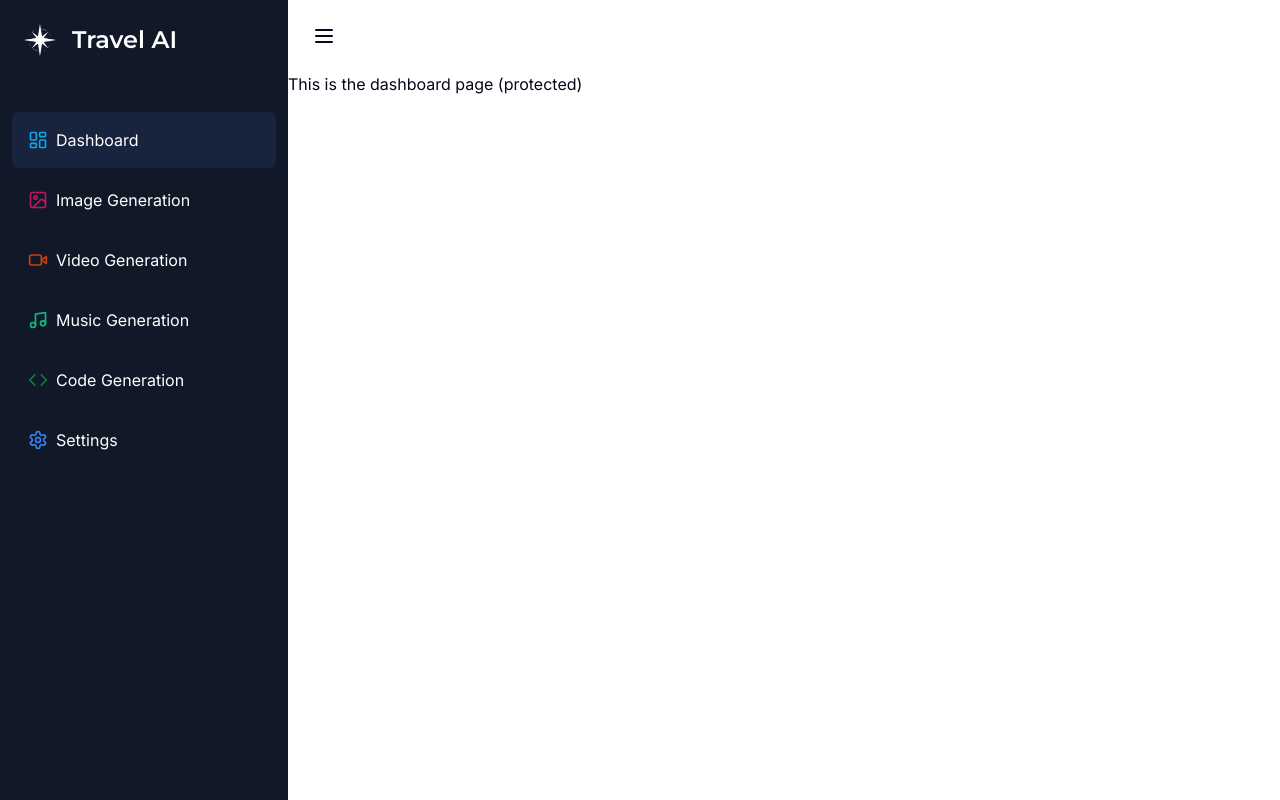
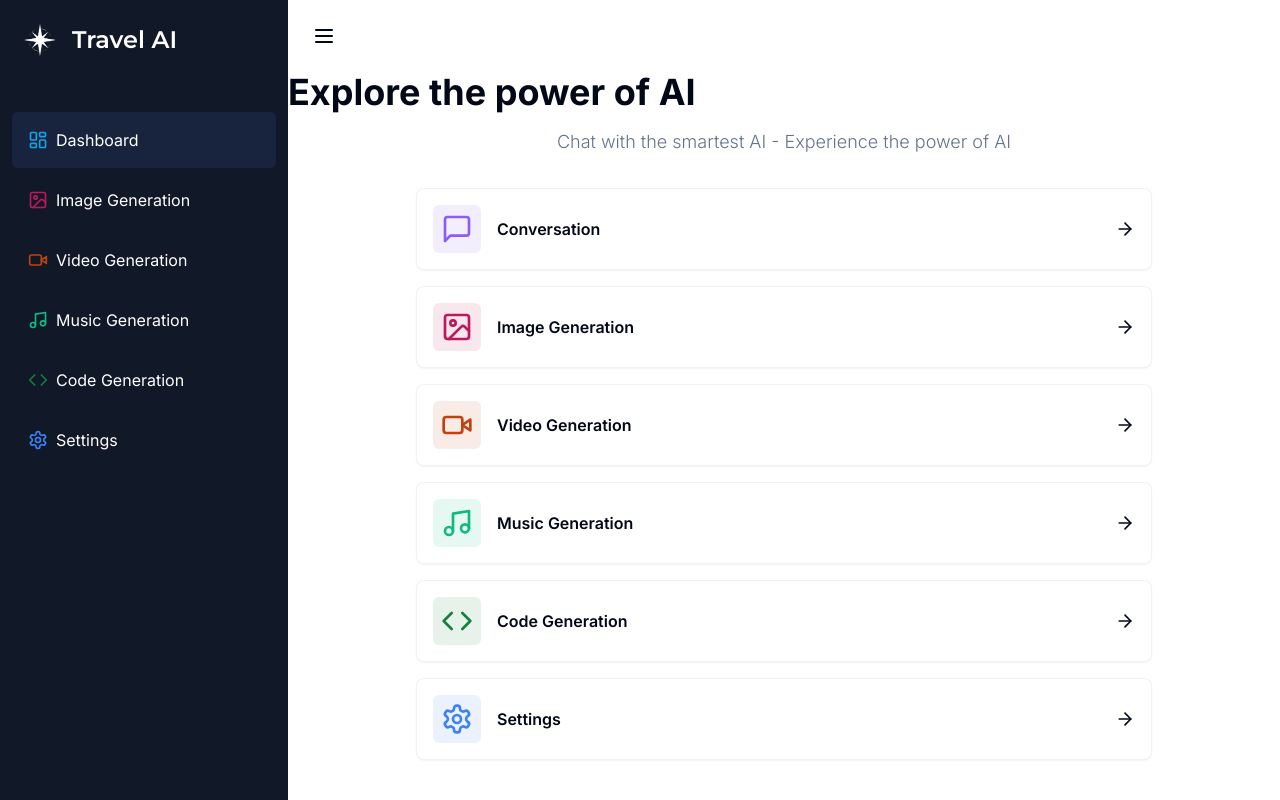
Before and after one commit to Takrmoumte/trip-app, a Next.js app in the folder trip-app/: page /dashboard in a window 1280 px wide. Built offline with nearby package versions, Linux system fonts and the light colour scheme.

Commit message:
dashboard link to url

```diff
--- a/trip-app/app/(dashboard)/(routes)/dashboard/page.tsx
+++ b/trip-app/app/(dashboard)/(routes)/dashboard/page.tsx
@@ -1,10 +1,98 @@
+"use client";
+
 import { Button, buttonVariants } from "@/components/ui/button";
+import { Card } from "@/components/ui/card";
 import { UserButton } from "@clerk/nextjs";
+import { cn } from "@/lib/utils";
+import { ArrowRight } from "lucide-react";
+import { useRouter } from "next/navigation";
+import {
+  Code,
+  ImageIcon,
+  LayoutDashboard,
+  Music,
+  Settings,
+  Video,
+  VideoIcon,
+  MessageSquare,
+} from "lucide-react";
+
+const tools = [
+  {
+    label: "Conversation",
+    icon: MessageSquare,
+    color: "text-violet-500",
+    href: "/conversation",
+    bgColor: "bg-violet-500/10",
+  },
+  {
+    label: "Image Generation ",
+    icon: ImageIcon,
+    href: "/images",
+    color: "text-pink-700",
+    bgColor: "bg-pink-700/10",
+  },
+  {
+    label: "Video Generation",
+    icon: VideoIcon,
+    href: "/videos",
+    color: "text-orange-700",
+    bgColor: "bg-orange-700/10",
+  },
+  {
+    label: "Music Generation",
+    icon: Music,
+    href: "/music",
+    color: "text-emerald-500",
+    bgColor: "bg-emerald-500/10",
+  },
+  {
+    label: "Code Generation",
+    icon: Code,
+    href: "/code",
+    color: "text-green-700",
+    bgColor: "bg-green-700/10",
+  },
+
+  {
+    label: "Settings",
+    icon: Settings,
+    href: "/settings",
+    color: "text-blue-500",
+    bgColor: "bg-blue-500/10",
+  },
+];
 
 const DashboardPage = () => {
+  const router = useRouter();
+
   return (
     <div>
-      <h3>This is the dashboard page (protected)</h3>
+      <div className="mb-8 space-y-4">
+        <h2 className="text-2xl md:text-4xl font-bold">
+          Explore the power of AI
+        </h2>
+        <p className="text-muted-foreground font-light text-sm md:text-lg text-center">
+          Chat with the smartest AI - Experience the power of AI
+        </p>
+      </div>
+      <div className=" px-4 md:px20 lg:px-32 space-y-4">
+        {tools.map((tool) => (
+          <Card
+            onClick={() => router.push(tool.href)}
+            key={tool.href}
+            className="p-4 border-black/5 flex items-center justify-between hover:shadow-md transition cursor-pointer"
+          >
+            <div className="flex items-center gap-x-4">
+              <div className={cn("p-2 w-fit rounded-md", tool.bgColor)}>
+                <tool.icon className={cn("w-8 h-8", tool.color)} />
+              </div>
+              <div className="font-semibold"> {tool.label}</div>
+            </div>
+            <ArrowRight className="w-5 h-5" />
+          </Card>
+        ))}
+      </div>
     </div>
   );
 };
--- /dev/null
+++ b/trip-app/components/ui/card.tsx
@@ -0,0 +1,79 @@
+import * as React from "react"
+
+import { cn } from "@/lib/utils"
+
+const Card = React.forwardRef<
+  HTMLDivElement,
+  React.HTMLAttributes<HTMLDivElement>
+>(({ className, ...props }, ref) => (
+  <div
+    ref={ref}
+    className={cn(
+      "rounded-lg border bg-card text-card-foreground shadow-sm",
+      className
+    )}
+    {...props}
+  />
+))
+Card.displayName = "Card"
+
+const CardHeader = React.forwardRef<
+  HTMLDivElement,
+  React.HTMLAttributes<HTMLDivElement>
+>(({ className, ...props }, ref) => (
+  <div
+    ref={ref}
+    className={cn("flex flex-col space-y-1.5 p-6", className)}
+    {...props}
+  />
+))
+CardHeader.displayName = "CardHeader"
+
+const CardTitle = React.forwardRef<
+  HTMLParagraphElement,
+  React.HTMLAttributes<HTMLHeadingElement>
+>(({ className, ...props }, ref) => (
+  <h3
+    ref={ref}
+    className={cn(
+      "text-2xl font-semibold leading-none tracking-tight",
+      className
+    )}
+    {...props}
+  />
+))
+CardTitle.displayName = "CardTitle"
+
+const CardDescription = React.forwardRef<
+  HTMLParagraphElement,
+  React.HTMLAttributes<HTMLParagraphElement>
+>(({ className, ...props }, ref) => (
+  <p
+    ref={ref}
+    className={cn("text-sm text-muted-foreground", className)}
+    {...props}
+  />
+))
+CardDescription.displayName = "CardDescription"
+
+const CardContent = React.forwardRef<
+  HTMLDivElement,
+  React.HTMLAttributes<HTMLDivElement>
+>(({ className, ...props }, ref) => (
+  <div ref={ref} className={cn("p-6 pt-0", className)} {...props} />
+))
+CardContent.displayName = "CardContent"
+
+const CardFooter = React.forwardRef<
+  HTMLDivElement,
+  React.HTMLAttributes<HTMLDivElement>
+>(({ className, ...props }, ref) => (
+  <div
+    ref={ref}
+    className={cn("flex items-center p-6 pt-0", className)}
+    {...props}
+  />
+))
+CardFooter.displayName = "CardFooter"
+
+export { Card, CardHeader, CardFooter, CardTitle, CardDescription, CardContent }
```
